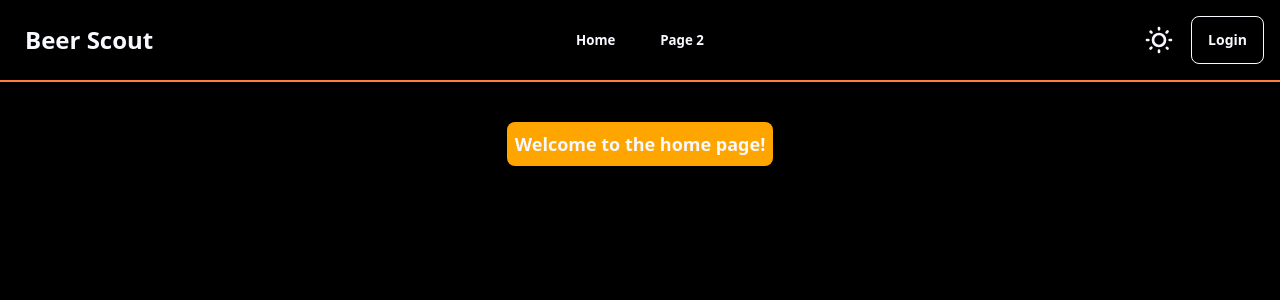
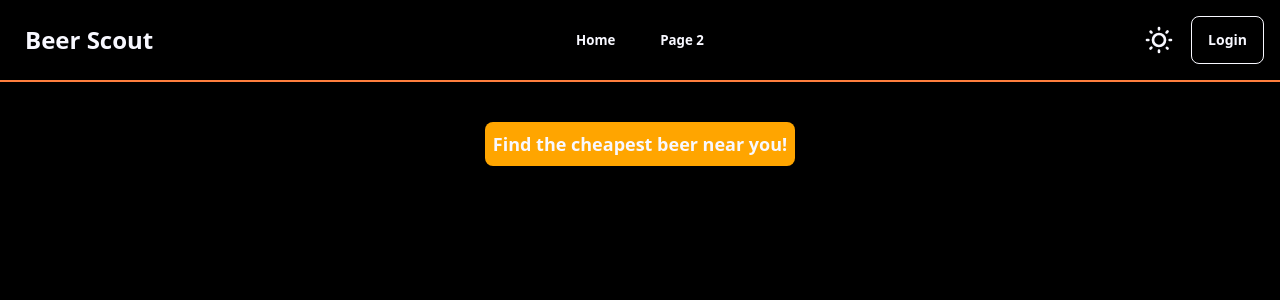
Before and after one commit to beer-scout-project/beer-scout, a React (Vite) app: page / in a window 1280 px wide. Shown: the top 300 px of the page. Built offline with nearby package versions, Linux system fonts and the light colour scheme.

Commit message:
fix text

```diff
--- a/src/pages/home.jsx
+++ b/src/pages/home.jsx
@@ -4,7 +4,7 @@ const home = () => {
   return (
     <div className='flex justify-center mt-10'>
       <p className='bg-primary text-lg font-bold p-2 rounded-lg'>
-        Welcome to the home page!
+        Find the cheapest beer near you!
       </p>
     </div>
   );
```
